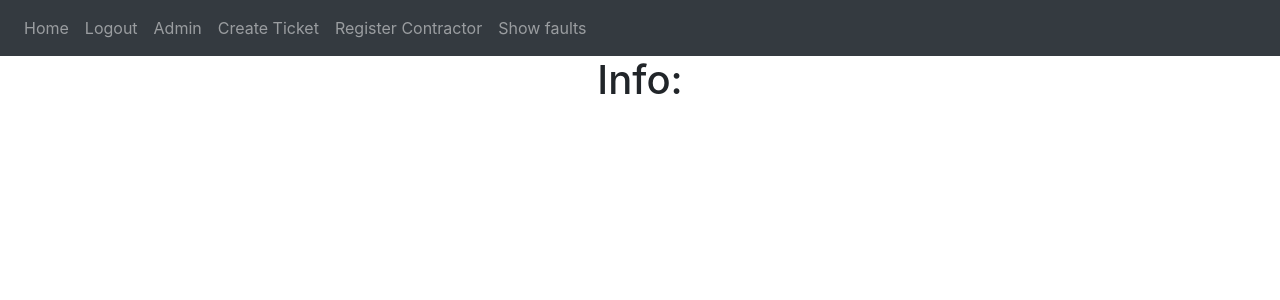
After one commit to gucio123/ZSTwP, a Flask app: page /show_faults_status in a window 1280 px wide. The commit adds this page. Shown: the top 300 px of the page. Run offline with Flask 3, Linux system fonts and the light colour scheme; a user stored in the database is signed in; tables that the repository leaves empty hold one stand-in row (values such as "Sample post"); some libraries are stand-ins or nearby versions.

Commit message:
base site for showing fault status for operator

```diff
--- a/website/__init__.py
+++ b/website/__init__.py
@@ -16,11 +16,13 @@ def create_app():
     from .auth import auth
     import website.create_ticket
     import website.register_contractor
+    import website.show_faults_status
 
     app.register_blueprint(views, url_prefix='/')
     app.register_blueprint(auth, url_prefix='/auth')
     app.register_blueprint(create_ticket.bp)
     app.register_blueprint(register_contractor.bp)
+    app.register_blueprint(show_faults_status.bp)
 
     with app.app_context():
         db.create_all()
--- a/website/models.py
+++ b/website/models.py
@@ -10,6 +10,7 @@ class User(db.Model, UserMixin):
     password = Column(String(500))
     email = Column(String(50), unique=True)
     isAdmin = Column(Boolean)
+    isOperator = Column(Boolean)
     employee_id = Column(Integer, ForeignKey('employee.id'))
     maintainer_id = Column(Integer, ForeignKey('maintainer.id'))
 
--- /dev/null
+++ b/website/show_faults_status.py
@@ -0,0 +1,13 @@
+from flask import Blueprint, request, render_template, flash
+from flask_login import login_required
+from website.models import Contractor, User
+from website import db
+
+bp = Blueprint('show_faults_status', __name__)
+
+
+@bp.route('/show_faults_status', methods=['GET', 'POST'])
+@login_required
+def show_faults_status():
+
+    return render_template('show_faults_status.html')
--- a/website/templates/base.html
+++ b/website/templates/base.html
@@ -88,6 +88,9 @@
                   <a class="nav-item nav-link" id="create_ticket" href="/create_ticket">Create Ticket</a>
                   <a class="nav-item nav-link" id="register_contractor" href="/register_contractor">Register Contractor</a>
                   {% endif %}
+                  {% if current_user.isOperator == 1 %}
+                  <a class="nav-item nav-link" id="show_faults_status" href="/show_faults_status">Show faults</a>
+                  {% endif %}
                 {% if not current_user.is_authenticated %}
                 <a class="nav-item nav-link" id="login" href="/auth/login">Login</a>
                 <a class="nav-item nav-link" id="register" href="/auth/register">Register</a>
--- /dev/null
+++ b/website/templates/show_faults_status.html
@@ -0,0 +1,7 @@
+{% extends "base.html" %}
+{% block title %}{% endblock %} Fault info{% block content %}
+
+<h1 class="text-center">Info:</h1>
+
+
+{% endblock %}
```
Also changed, not shown: website/templates/fault_info_for_operator.html (deleted, +0 -10 lines), website/fault_info_for_operator.py (deleted).
